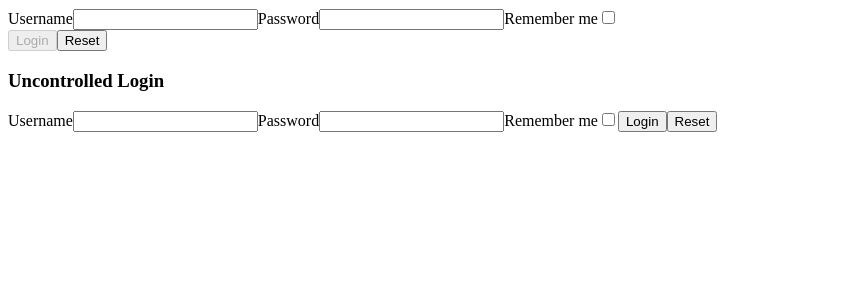
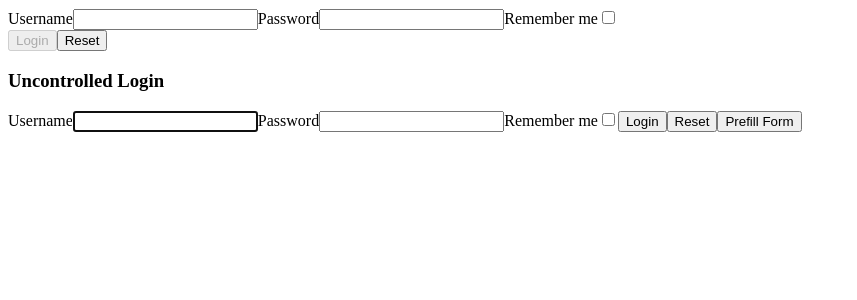
Before and after one commit to TizianoForte/React-Exercise, a React (Create React App) app: page / in a window 1280 px wide. Shown: the top 300 px of the page, without its empty margins (0-857 px from the left). Built offline with nearby package versions, Linux system fonts and the light colour scheme.

Commit message:
form-06 exercise

```diff
--- a/public/index.html
+++ b/public/index.html
@@ -24,7 +24,7 @@
       work correctly both with client-side routing and a non-root public URL.
       Learn how to configure a non-root public URL by running `npm run build`.
     -->
-    <title>Form - 05</title>
+    <title>Form - 06</title>
   </head>
   <body>
     <noscript>You need to enable JavaScript to run this app.</noscript>
--- a/src/UncontrolledLogin.js
+++ b/src/UncontrolledLogin.js
@@ -1,6 +1,15 @@
 import React from "react";
+import { createRef } from "react";
 
 export class UncontrolledLogin extends React.Component {
+    _autoFocusRef = createRef()
+
+    componentDidMount(){
+      this._autoFocusRef.current.focus();
+    }
+
+
+
   submit = (event) => {
     event.preventDefault();
 
@@ -16,9 +25,9 @@ export class UncontrolledLogin extends React.Component {
       <div>
         <h3>Uncontrolled Login</h3>
 
-        <form onSubmit={this.submit}>
+        <form   onSubmit={this.submit}>
           <label>Username</label>
-          <input name="username"></input>
+          <input name="username" ref={this._autoFocusRef}></input>
 
           <label>Password</label>
           <input name="password" type="password"></input>
@@ -32,6 +41,8 @@ export class UncontrolledLogin extends React.Component {
           <button name="reset" type="reset">
             Reset
           </button>
+          <button type="button">Prefill Form</button>
+
         </form>
       </div>
     );
```
